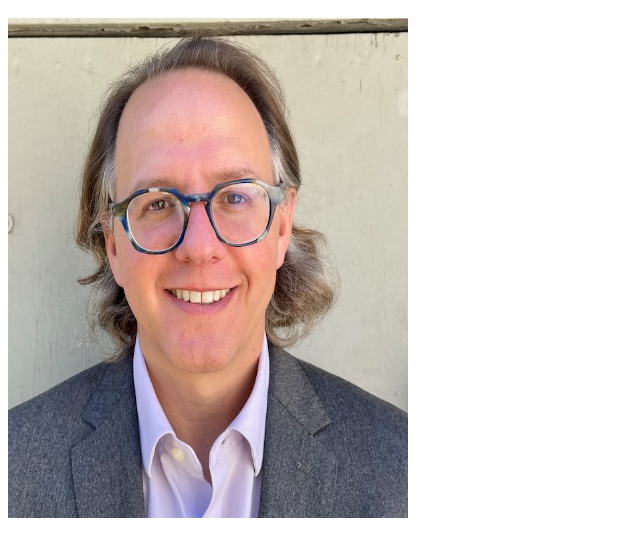
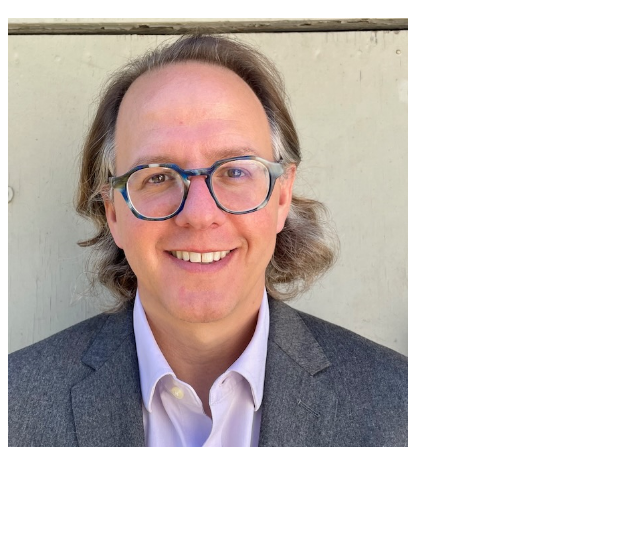
Before and after one commit to jacohn/jacohn.github.io, a plain HTML site: page index.html in a window 1280 px wide. Shown: the part 48-604 px from the top of the page, without its empty margins (0-640 px from the left). Drawn offline with Linux system fonts and the light colour scheme.

Commit message:
Update index.html

```diff
--- a/index.html
+++ b/index.html
@@ -2,5 +2,5 @@
     <h1> Jonathan's Portfolio</h1>
     <img src=./cohn.jpeg
      width="400"
-     height="500" />
+     height=auto />
          </html>
```
